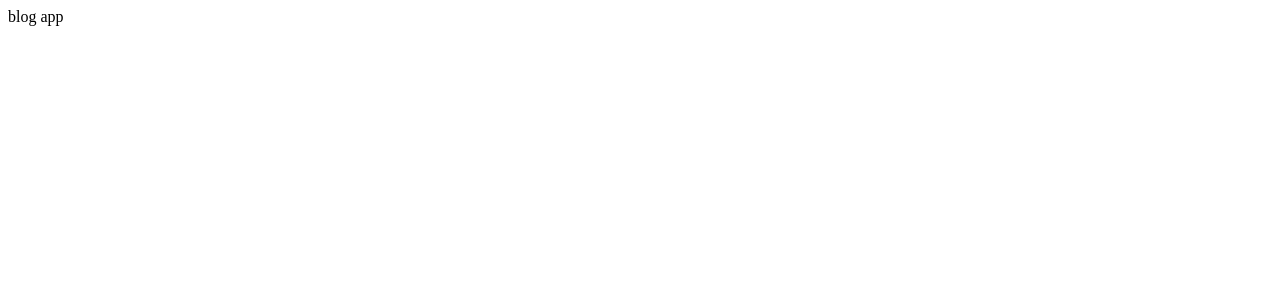
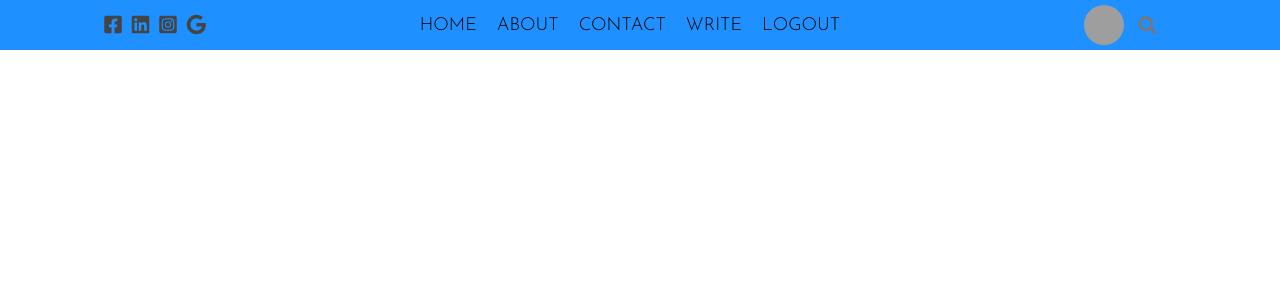
Before and after one commit to KendrickPC/MERN-React-Blog, a React (Create React App) app: page / in a window 1280 px wide. Shown: the top 300 px of the page. Built offline with nearby package versions, Linux system fonts and the light colour scheme; grey boxes are pictures that could not be loaded; the HTML template or start-up script is replaced by a standard one.

Commit message:
top navbar created

```diff
--- a/public/index.html
+++ b/public/index.html
@@ -11,6 +11,12 @@
     <link rel="preconnect" href="https://fonts.googleapis.com">
     <link rel="preconnect" href="https://fonts.gstatic.com" crossorigin>
     <link href="https://fonts.googleapis.com/css2?family=Josefin+Sans:ital,wght@0,100;0,200;0,300;0,400;0,500;0,600;0,700;1,100;1,200;1,300;1,400;1,500;1,600;1,700&family=Lora:ital,wght@0,400;0,500;0,600;0,700;1,400;1,500;1,600;1,700&family=Varela&family=Varela+Round&display=swap" rel="stylesheet">
+    <link rel="stylesheet" href="https://cdnjs.cloudflare.com/ajax/libs/font-awesome/6.0.0-beta2/css/all.min.css" />
+    <style>
+      * {
+        margin: 0;
+      }
+    </style>
     <title>Blog React App</title>
   </head>
   <body>
--- a/src/App.js
+++ b/src/App.js
@@ -1,7 +1,10 @@
+import TopBar from "./topbar/TopBar";
+
 function App() {
   return (
-    <div className="App">
-      blog app
+    <div>
+      <TopBar />
+
     </div>
   );
 }
--- /dev/null
+++ b/src/topbar/TopBar.jsx
@@ -0,0 +1,28 @@
+import "./topbar.css"
+
+export default function TopBar() {
+  return (
+    <div className="top">
+
+      <div className="topLeft">
+        <i className="topIcon fab fa-facebook-square"></i>
+        <i className="topIcon fab fa-linkedin"></i>
+        <i className="topIcon fab fa-instagram-square"></i>
+        <i className="topIcon fab fa-google"></i>
+      </div>
+      <div className="topCenter">
+        <ul className="topList">
+          <li className="topListItem">HOME</li>
+          <li className="topListItem">ABOUT</li>
+          <li className="topListItem">CONTACT</li>
+          <li className="topListItem">WRITE</li>
+          <li className="topListItem">LOGOUT</li>
+        </ul>
+      </div>
+      <div className="topRight">
+        <img className="topImage" src="https://i.guim.co.uk/img/media/03b248a38342922414013d948ea68909b83daa14/0_100_3000_1800/master/3000.jpg?width=1200&height=1200&quality=85&auto=format&fit=crop&s=c5b9bfe743f52324231b0f976d9c3a6f" alt="Elmo in a suit" />
+        <i className="topSearchIcon fas fa-search"></i>
+      </div>
+    </div>
+  )
+}
--- /dev/null
+++ b/src/topbar/topbar.css
@@ -0,0 +1,57 @@
+.top {
+  width: 100%;
+  height: 50px;
+  background-color: dodgerblue;
+  position: sticky;
+  top: 0;
+  display: flex;
+  align-items: center;
+  font-family: 'Josefin Sans', sans-serif;
+}
+
+.topLeft, .topRight {
+  flex: 3;
+  display: flex;
+  align-items: center;
+  justify-content: center;
+}
+
+.topCenter {
+  flex: 6;
+}
+
+.topIcon {
+  font-size: 20px;
+  margin-right: 10px;
+  color: #444;
+  cursor: pointer;
+}
+
+.topImage {
+  width: 40px;
+  height: 40px;
+  border-radius: 50%;
+  object-fit: cover;
+}
+
+.topList {
+  display: flex;
+  justify-content: center;
+  margin: 0;
+  padding: 0;
+  list-style: none;
+}
+
+.topListItem {
+  margin-right: 20px;
+  font-size: 18px;
+  font-weight: 300;
+  cursor: pointer;
+}
+
+.topSearchIcon {
+  font-size: 18px;
+  color: #777;
+  cursor: pointer;
+  margin-left: 15px;
+}
```
Also changed, not shown: src/header/Header.jsx (added, +9 -0 lines), src/header/header.css (added), src/images/elmoPic.jpeg (added), src/images/elmoSquare.png (added).
